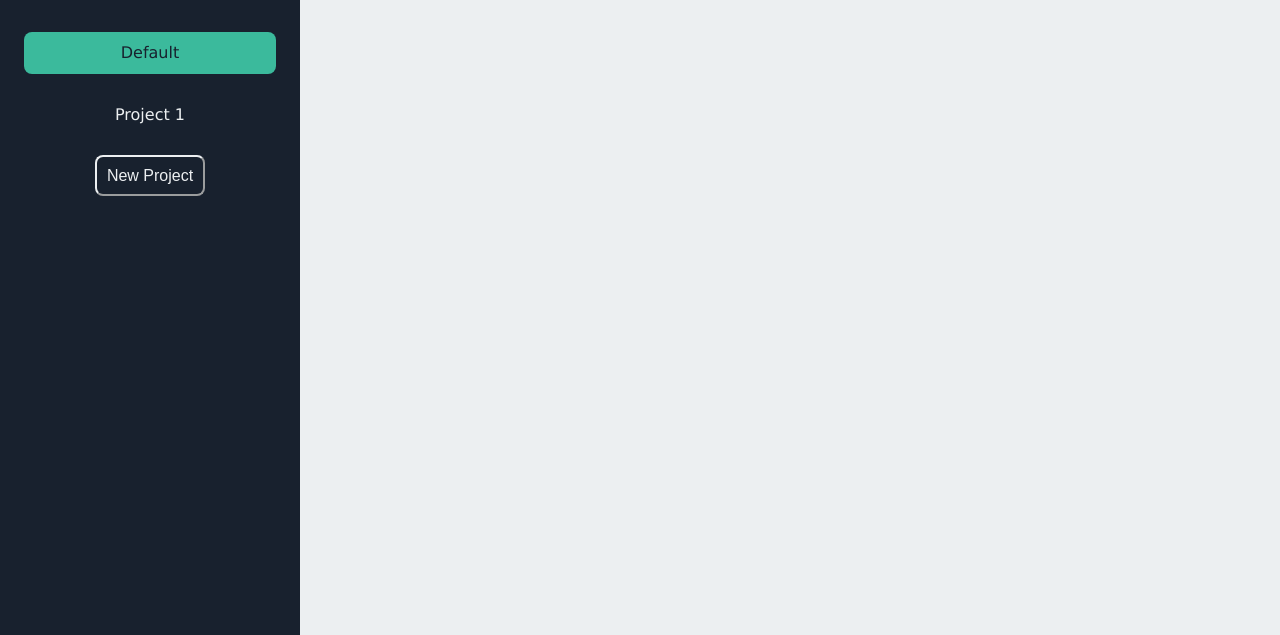
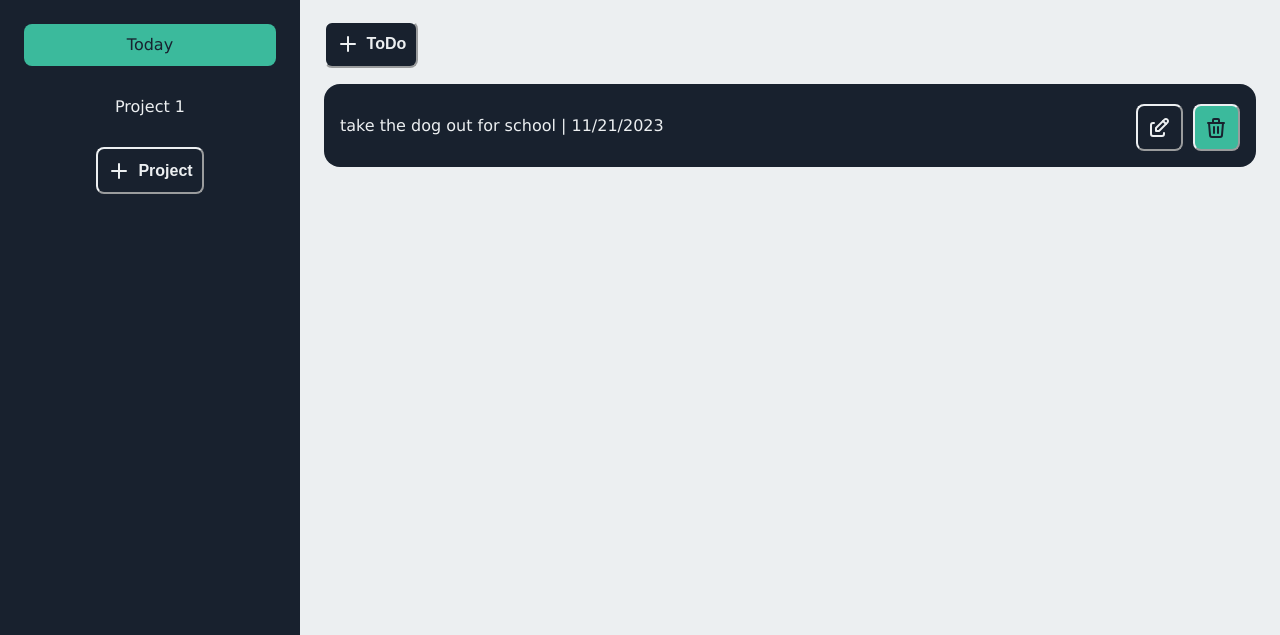
Before and after one commit to Samuel-Duncan/todo-list, a website built with webpack: page dist/index.html in a window 1280 px wide. Shown: the part 165-800 px from the top of the page. Built offline with Linux system fonts and the light colour scheme.

Commit message:
Style todo items and buttons

```diff
--- a/src/style.css
+++ b/src/style.css
@@ -10,6 +10,7 @@
   --transition-fast: .15s linear;
   --transition-slow: .3s linear;
   --sidebar-margin: 20px;
+  --container-padding: 1em 1.5em;
 }
 
 body {
@@ -21,8 +22,12 @@
   background-color: var(--primary-color);
 }
 
-h1, h2 {
+h1 {
   font-size: var(--large-font-size);
+}
+
+h2 {
+  font-size: var(--medium-font-size);
 }
 
 #title-secondary {
@@ -50,25 +55,46 @@
 
 button {
   text-decoration: none;
-  font-size: var(--medium-font-size);
-  padding: .6em;
+  font-size: var(--small-font-size);
+  font-weight: 600;
+  border-radius: var(--border-radius-small);
+  padding: .6em .6em;
   cursor: pointer;
+  display: flex;
+  align-items: center;
+  justify-content: center;
+  gap: 7px;
+  margin-top: var(--sidebar-margin);
+}
+
+#new-project-button {
+  margin: 0 auto;
+  margin-top: var(--sidebar-margin);
 }
 
 .button-primary {
   color: var(--primary-color);
   background-color: var(--secondary-color);
   border-color: var(--primary-color);
-  border-radius: var(--border-radius-small);
-  font-size: var(--small-font-size);
-  margin-top: var(--sidebar-margin);
+}
+
+.button-secondary {
+  color: var(--secondary-color);
+  background-color: var(--tertiary-color);
+  border-color: var(--primary-color);
 }
 
 .button-primary:hover {
   transition: var(--transition-fast);
   color: var(--secondary-color);
-  border-radius: var(--border-radius-small);
   background-color: var(--tertiary-color);
+  border-color: var(--primary-color);
+}
+
+.button-secondary:hover {
+  transition: var(--transition-fast);
+  color: var(--primary-color);
+  background-color: var(--secondary-color);
   border-color: var(--primary-color);
 }
 
@@ -110,7 +136,7 @@
 
 .sidebar {
   grid-area: nav;
-  padding: 1.5em 1.5em;
+  padding: var(--container-padding);
   max-width: 300px;
   color: var(--primary-color);
   background-color: var(--secondary-color);
@@ -146,7 +172,30 @@
 
 .content {
   grid-area: content;
-  padding: 0em 1.75em;
+  padding: var(--container-padding);
+}
+
+.button-container {
+  display: flex;
+  justify-content: space-between;
+  margin-top: -.7em;
+}
+
+.content-item-container {
+  display: flex;
+  align-items: center;
+  justify-content: space-between;
+  color: var(--primary-color);
+  background-color: var(--secondary-color);
+  padding: 1em;
+  border-radius: var(--border-radius-big);
+  margin-top: 1em;
+}
+
+.content-button-container {
+  display: flex;
+  margin-top: -1em;
+  gap: 10px;
 }
 
 .tabs-content {
@@ -172,7 +221,7 @@
   .container {
     grid-template-areas:
     'header header'
-    'content nav'
+    'content content'
     'footer footer';
   }
 
@@ -190,6 +239,13 @@
   }
 
   .sidebar {
+    box-sizing: border-box;
+    margin: 0;
     display: none;
+    position: absolute;
+    top: 83px;
+    right: 0px;
+    width: 175px;
+    height: calc(100% - 83px);
   }
 }
```
Also changed, not shown: dist/index.html, dist/main.js.
